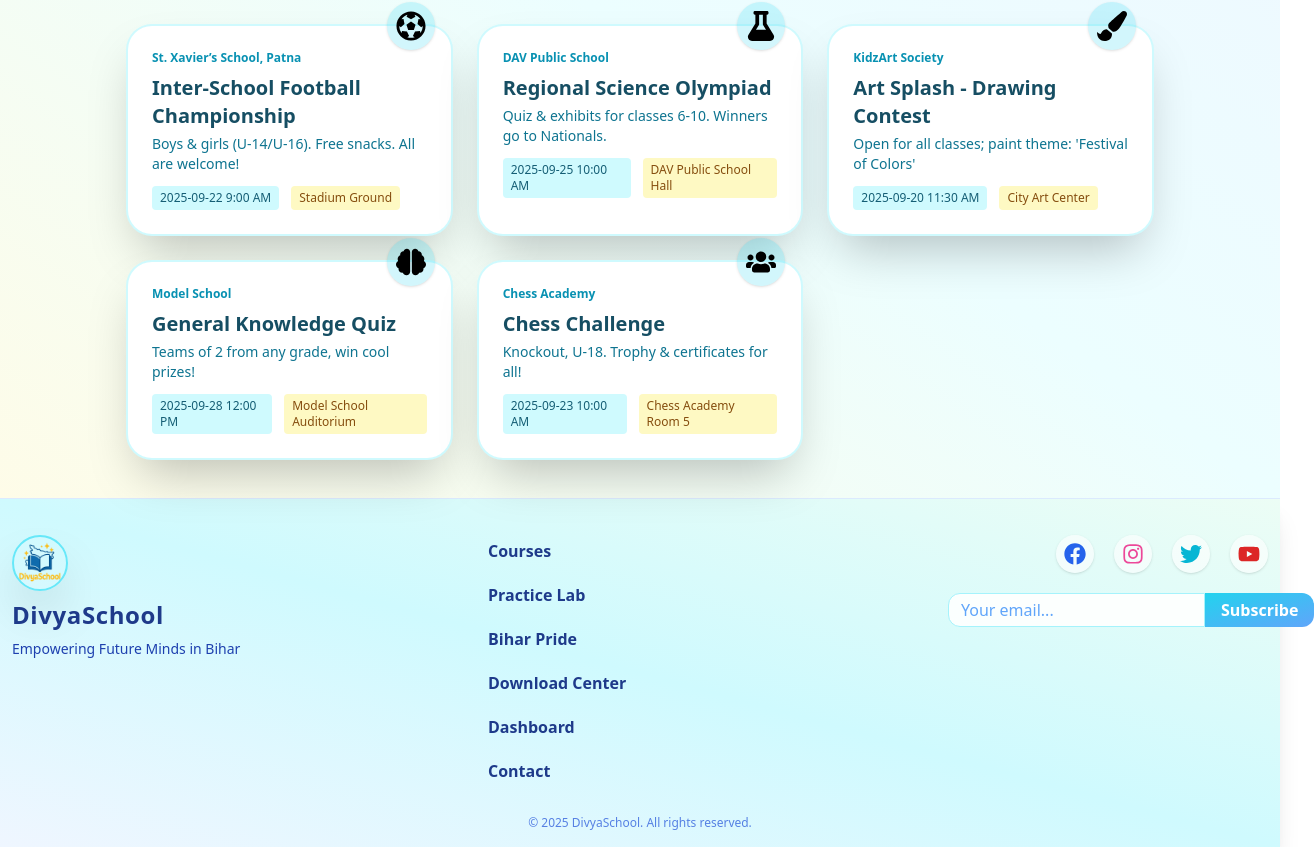
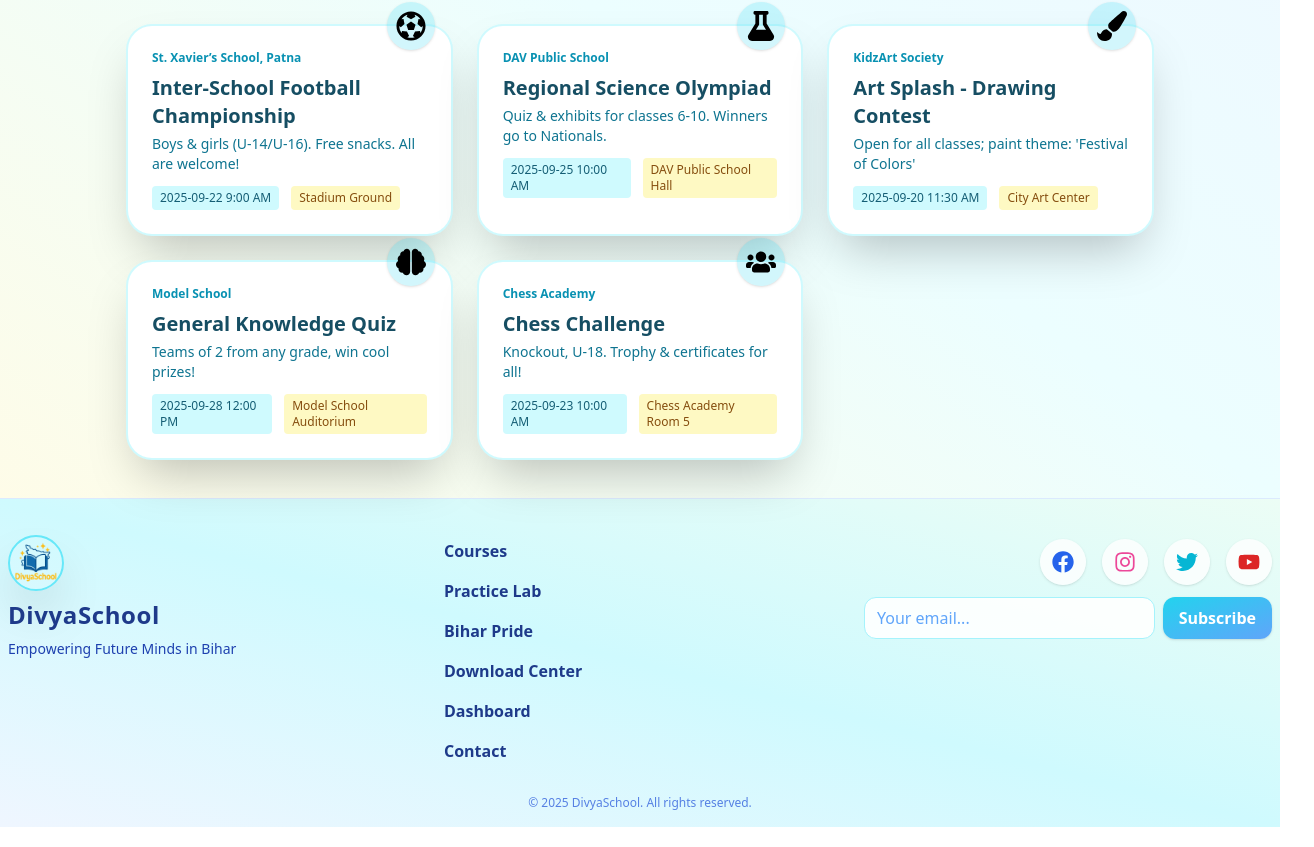
Before and after one commit to RANAPRATAPRAO/DivyaSchool, a React (Vite) app: page /events in a window 1280 px wide. Shown: the part 414-1261 px from the top of the page, 1314 px wide, since content can reach past the window. Built offline with nearby package versions, Linux system fonts and the light colour scheme.

Commit message:
Improvement in the footer section

```diff
--- a/src/components/Footer.jsx
+++ b/src/components/Footer.jsx
@@ -1,58 +1,141 @@
-import React from 'react';
-import { useTranslation } from 'react-i18next';
-import { FaFacebook, FaInstagram, FaTwitter, FaYoutube } from 'react-icons/fa';
-import logo from '../assets/generated-image.png';
+import React, { useState } from "react";
+import { useTranslation } from "react-i18next";
+import {
+  FaFacebook,
+  FaInstagram,
+  FaTwitter,
+  FaYoutube,
+} from "react-icons/fa";
+import logo from "../assets/generated-image.png";
 
 export default function Footer() {
   const { t } = useTranslation();
+  const [email, setEmail] = useState("");
+  const [submitted, setSubmitted] = useState(false);
+  const [error, setError] = useState("");
+
+  function handleSubmit(e) {
+    e.preventDefault();
+    // Basic email validation
+    if (!email.match(/^\S+@\S+\.\S+$/)) {
+      setError(t("invalidEmail") || "Please enter a valid email address.");
+      setSubmitted(false);
+      return;
+    }
+    setSubmitted(true);
+    setError("");
+    // You can handle submitting to API here
+  }
 
   return (
-    <footer className="w-full px-3 pt-9 pb-4 bg-gradient-to-tr from-blue-50 via-cyan-100 to-emerald-50 dark:from-gray-950 dark:via-slate-900 dark:to-cyan-950 text-blue-900 dark:text-cyan-200 shadow-xl border-t border-blue-100 dark:border-gray-800 transition-colors z-30">
-      <div className="max-w-7xl mx-auto flex flex-col md:flex-row justify-between items-center md:items-start gap-8 md:gap-5">
+    <footer className="w-full px-2 pt-9 pb-4 bg-gradient-to-tr from-blue-50 via-cyan-100 to-emerald-50 dark:from-gray-950 dark:via-slate-900 dark:to-cyan-950 text-blue-900 dark:text-cyan-200 shadow-xl border-t border-blue-100 dark:border-gray-800 transition-colors z-30">
+      <div className="max-w-7xl mx-auto flex flex-col md:flex-row justify-between items-stretch gap-y-10 gap-x-5">
         {/* Logo & Tagline */}
-        <div className="flex-1 mb-4 md:mb-0 flex flex-col items-center md:items-start">
-          <img src={logo} alt={t("appName")} className="w-14 h-14 rounded-full border-2 border-cyan-300 dark:border-cyan-500 mb-2 shadow-2xl" />
-          <span className="font-bold text-2xl tracking-wide mb-2 obys-font">{t("appName")}</span>
-          <p className="text-sm text-blue-800 dark:text-cyan-100 transition">{t("tagline")}</p>
+        <div className="flex-1 flex flex-col items-center md:items-start mb-1">
+          <img
+            src={logo}
+            alt={t("appName")}
+            className="w-14 h-14 rounded-full border-2 border-cyan-300 dark:border-cyan-500 mb-2 shadow-2xl"
+          />
+          <span className="font-bold text-2xl tracking-wide mb-2 obys-font">
+            {t("appName")}
+          </span>
+          <p className="text-sm text-blue-800 dark:text-cyan-100 transition text-center md:text-left">
+            {t("tagline")}
+          </p>
         </div>
 
         {/* Quick Links */}
-        <nav className="flex-1 flex flex-row flex-wrap md:flex-col gap-x-6 gap-y-3 justify-center items-center md:items-start">
-          <FooterLink href="/courses" label={t('courses')} />
-          <FooterLink href="/practice-lab" label={t('practiceLab')} />
-          <FooterLink href="/bihar-pride" label={t('biharPride')} />
-          <FooterLink href="/download-center" label={t('downloadCenter')} />
-          <FooterLink href="/dashboard" label={t('dashboard')} />
-          <FooterLink href="/contact" label={t('contact')} />
+        <nav
+          className="flex-1 flex flex-wrap flex-row md:flex-col gap-x-6 gap-y-2
+            items-center md:items-start justify-center md:justify-normal"
+          aria-label={t("quickLinks") || "Quick Links"}
+        >
+          <FooterLink href="/courses" label={t("courses")} />
+          <FooterLink href="/practice-lab" label={t("practiceLab")} />
+          <FooterLink href="/bihar-pride" label={t("biharPride")} />
+          <FooterLink href="/download-center" label={t("downloadCenter")} />
+          <FooterLink href="/dashboard" label={t("dashboard")} />
+          <FooterLink href="/contact" label={t("contact")} />
         </nav>
 
         {/* Social & Newsletter */}
-        <div className="flex-1 flex flex-col items-center md:items-end gap-3 w-full max-w-xs">
-          <div className="flex gap-5 mb-2">
-            <FooterIcon link="https://facebook.com" label="Facebook" color="text-blue-600 dark:text-cyan-300" Icon={FaFacebook} />
-            <FooterIcon link="https://instagram.com" label="Instagram" color="text-pink-500 dark:text-pink-400" Icon={FaInstagram} />
-            <FooterIcon link="https://twitter.com" label="Twitter" color="text-cyan-500 dark:text-cyan-300" Icon={FaTwitter} />
-            <FooterIcon link="https://youtube.com" label="YouTube" color="text-red-600 dark:text-red-400" Icon={FaYoutube} />
+        <div className="flex-1 flex flex-col w-full max-w-md items-center md:items-end">
+          <div className="flex gap-4 mb-3 mt-1 md:justify-end justify-center w-full">
+            <FooterIcon
+              link="https://facebook.com"
+              label="Facebook"
+              color="text-blue-600 dark:text-cyan-300"
+              Icon={FaFacebook}
+            />
+            <FooterIcon
+              link="https://instagram.com"
+              label="Instagram"
+              color="text-pink-500 dark:text-pink-400"
+              Icon={FaInstagram}
+            />
+            <FooterIcon
+              link="https://twitter.com"
+              label="Twitter"
+              color="text-cyan-500 dark:text-cyan-300"
+              Icon={FaTwitter}
+            />
+            <FooterIcon
+              link="https://youtube.com"
+              label="YouTube"
+              color="text-red-600 dark:text-red-400"
+              Icon={FaYoutube}
+            />
           </div>
           {/* Newsletter signup */}
-          <form className="flex w-full">
+          <form
+            className="flex flex-col sm:flex-row w-full gap-2"
+            onSubmit={handleSubmit}
+            aria-label={t("newsletterSignup") || "Newsletter Signup"}
+            autoComplete="off"
+          >
+            <label htmlFor="footer-email-input" className="sr-only">
+              {t("newsletterPlaceholder") || "Your email"}
+            </label>
             <input
+              id="footer-email-input"
               type="email"
+              value={email}
+              onChange={e => setEmail(e.target.value)}
+              disabled={submitted}
               placeholder={t("newsletterPlaceholder") || "Your email..."}
-              className="flex-1 px-3 py-1 rounded-l-xl bg-white/90 dark:bg-gray-900 border border-cyan-200 dark:border-cyan-800 placeholder:text-blue-400 dark:placeholder:text-cyan-300 focus:outline-none text-blue-700 dark:text-cyan-100"
+              className="flex-1 px-3 py-2 rounded-xl bg-white/90 dark:bg-gray-900 border border-cyan-200 dark:border-cyan-800 placeholder:text-blue-400 dark:placeholder:text-cyan-300 focus:outline-none focus:ring-2 focus:ring-cyan-300 text-blue-700 dark:text-cyan-100
+               transition"
+              required
             />
             <button
               type="submit"
-              className="font-semibold px-4 py-1 bg-gradient-to-br from-cyan-400 to-blue-400 dark:from-cyan-700 dark:to-blue-900 text-white rounded-r-xl hover:bg-emerald-500 dark:hover:bg-cyan-800 transition"
+              disabled={submitted}
+              className="font-semibold px-4 py-2 bg-gradient-to-br from-cyan-400 to-blue-400 dark:from-cyan-700 dark:to-blue-900 text-white rounded-xl
+                hover:bg-emerald-500 dark:hover:bg-cyan-800 transition shadow disabled:opacity-60 disabled:cursor-not-allowed"
+              aria-label={t("newsletterSubscribe") || "Subscribe"}
             >
-              {t("newsletterSubscribe") || "Subscribe"}
+              {submitted
+                ? t("subscribed") || "Subscribed"
+                : t("newsletterSubscribe") || "Subscribe"}
             </button>
           </form>
+          <div className="w-full">
+            {error && (
+              <span className="block text-xs text-red-500 mt-2">{error}</span>
+            )}
+            {submitted && !error && (
+              <span className="block text-xs text-green-600 mt-2">
+                {t("newsletterThanks") || "Thank you for subscribing!"}
+              </span>
+            )}
+          </div>
         </div>
       </div>
       {/* Copyright */}
       <div className="w-full text-center text-xs mt-7 text-blue-700 dark:text-cyan-400 opacity-70">
-        © {new Date().getFullYear()} {t("appName")}. {t("rightsReserved") || "All rights reserved."}
+        © {new Date().getFullYear()} {t("appName")}.{" "}
+        {t("rightsReserved") || "All rights reserved."}
       </div>
     </footer>
   );
@@ -63,8 +146,9 @@
     <a
       href={href}
       className="text-base font-semibold px-2 py-1 rounded transition
-        hover:bg-cyan-100 dark:hover:bg-cyan-900 hover:text-cyan-600 dark:hover:text-cyan-200 hover:underline focus:outline-none focus:ring-2 focus:ring-cyan-400
-        "
+      hover:bg-cyan-100 dark:hover:bg-cyan-950 hover:text-cyan-600 dark:hover:text-cyan-200 hover:underline focus:outline-none
+      focus:ring-2 focus:ring-cyan-400"
+      tabIndex={0}
     >
       {label}
     </a>
@@ -78,9 +162,12 @@
       aria-label={label}
       target="_blank"
       rel="noopener noreferrer"
-      className={`${color} rounded-full p-2 bg-white/60 dark:bg-cyan-950/50 shadow hover:scale-110 transition
-        focus:outline-none focus:ring-2 focus:ring-cyan-300`}
-      tabIndex={0} // accessibility
+      className={`${color} rounded-full p-3 bg-white/80 dark:bg-cyan-950/50 shadow
+      hover:scale-110 transition
+      focus:outline-none focus:ring-2 focus:ring-cyan-300`}
+      tabIndex={0}
+      role="button"
+      style={{ minWidth: 44, minHeight: 44 }} // Large touch target
     >
       <Icon size={22} />
     </a>
```
